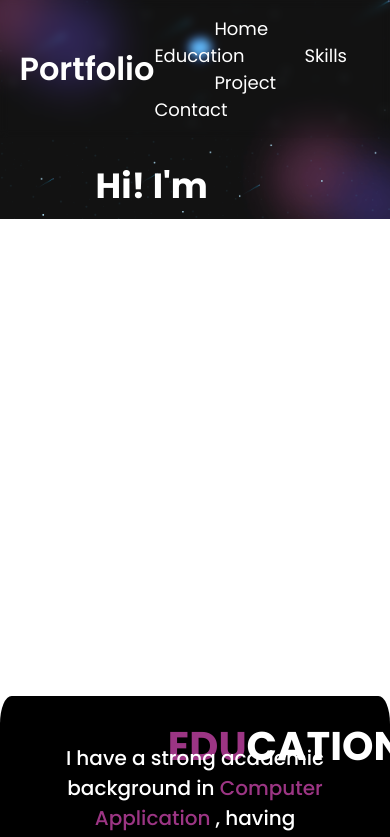
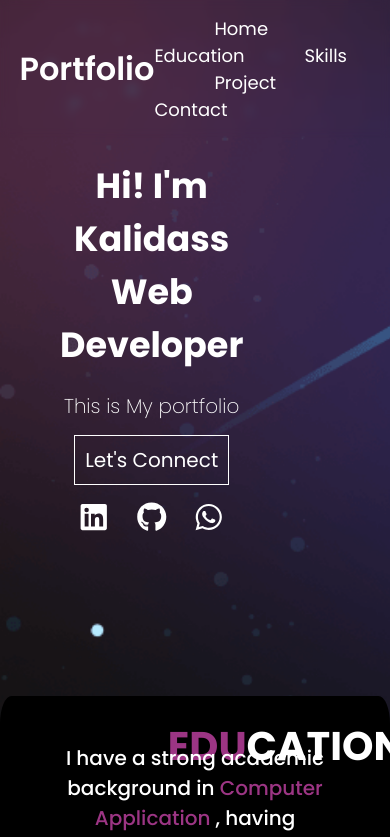
Before and after one commit to kalidass432/my-portfolio-frontend, a React (Create React App) app: page / in a window 390 px wide. Shown: the top 837 px of the page. Built offline with nearby package versions, Linux system fonts and the light colour scheme.

Commit message:
first commit

```diff
--- a/src/App.css
+++ b/src/App.css
@@ -17,3 +17,11 @@ body{
 a{
   text-decoration: none;
 }
+
+@media (max-width: 740px) {
+  body {
+    background-size: cover;
+    height: 200vh;
+    width: 100vw;
+  }
+}
--- a/src/components/ContactAss.jsx
+++ b/src/components/ContactAss.jsx
@@ -23,7 +23,7 @@ const ContactAss = () => {
         e.preventDefault();
 
         try{
-            const response = await fetch("https://my-portfolio-haap.onrender.com",{
+            const response = await fetch("https://my-portfolio-haap.onrender.com/api/contact",{
                 method: "POST",
                 headers: { "Content-Type": "application/json"},
                 body: JSON.stringify(formData),
```
